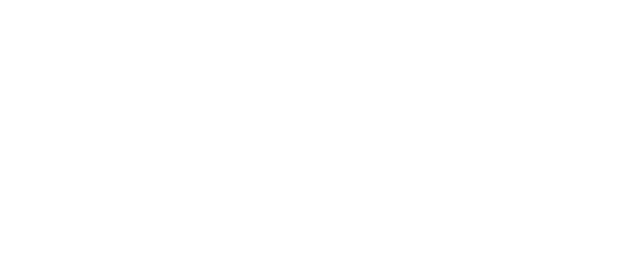
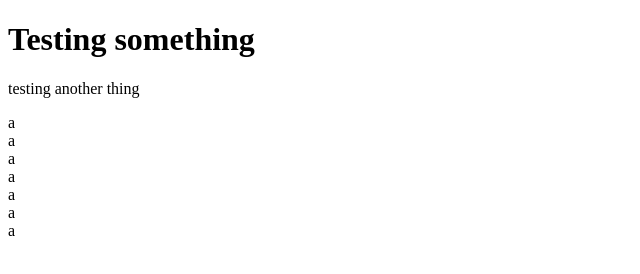
Before and after one commit to crespire/etch-a-sketch, a plain HTML site: page index.html in a window 1280 px wide. Shown: the whole page, without its empty margins (0-640 px from the left). Drawn offline with Linux system fonts and the light colour scheme.

Commit message:
Testing some selection, plus wrote out the algorithm to use for project.

```diff
--- a/etch.js
+++ b/etch.js
@@ -0,0 +1,25 @@
+/**
+ * Set up variables in the global scope:
+ *      * set up a reference to the parent container. We will add eventListeners to this, plus use it to add the grid of divs we will generate in Javascript
+ *
+ * Generate a block of divs to use for the drawing area.
+ * Append those divs to the maincontainer in HTML.
+ * For each div inside the drawing area, assign "pixel" class so we know it's an element we can manipulate.
+ *
+ * Add event listeners to the parent container. I think it is best to start with 3 event listeners so we can get the behaviour down. Once we have that, we can think about making the code more concise.
+ *  EventListeners
+ *      - For a 'mousedown' event, turn on "drawing" boolean
+ *      - For a 'mousemove' event,
+ *          If we are drawing
+ *              If the target has a "pixel" class
+ *                  Add a "flip" CSS class to the target element
+ *          Otherwise, do nothing
+ *      - For a 'mouseup' event, turn off "drawning" boolean
+ */
+
+
+window.addEventListener('mousemove', function (e){
+    if (e.target.classList[0] === 'pixel') { // Checks if the element is one we are looking to manipulate.
+        console.dir(e);
+    }
+});
--- a/index.html
+++ b/index.html
@@ -10,7 +10,15 @@
 </head>
 <body>
     <div class="maincontainer">
-
+        <h1>Testing something</h1>
+        <p>testing another thing</p>
+        <div class="pixel">a</div>
+        <div class="pixel">a</div>
+        <div class="pixel">a</div>
+        <div class="pixel">a</div>
+        <div class="pixel">a</div>
+        <div class="pixel">a</div>
+        <div class="pixel">a</div>
     </div>
 </body>
 </html>
```
